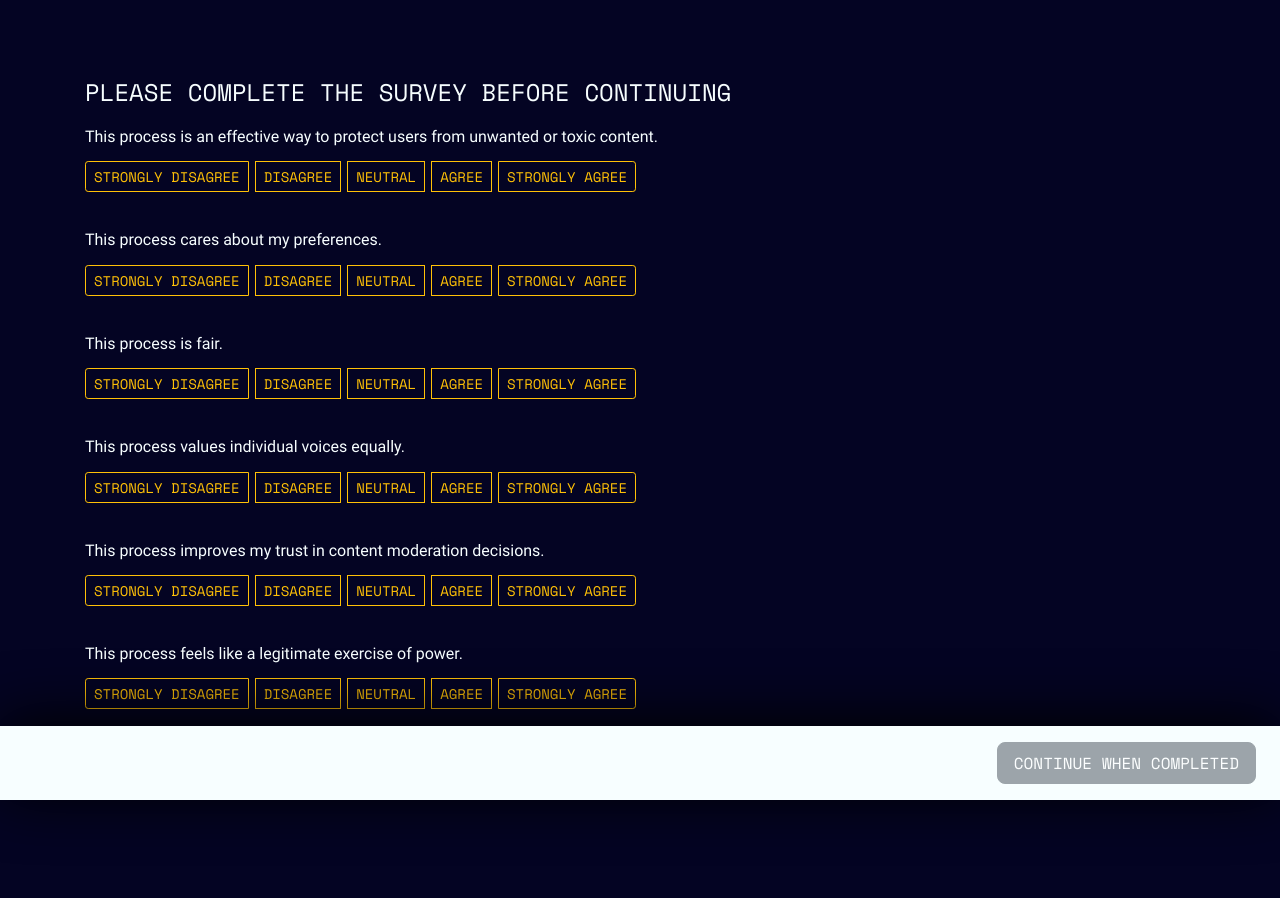
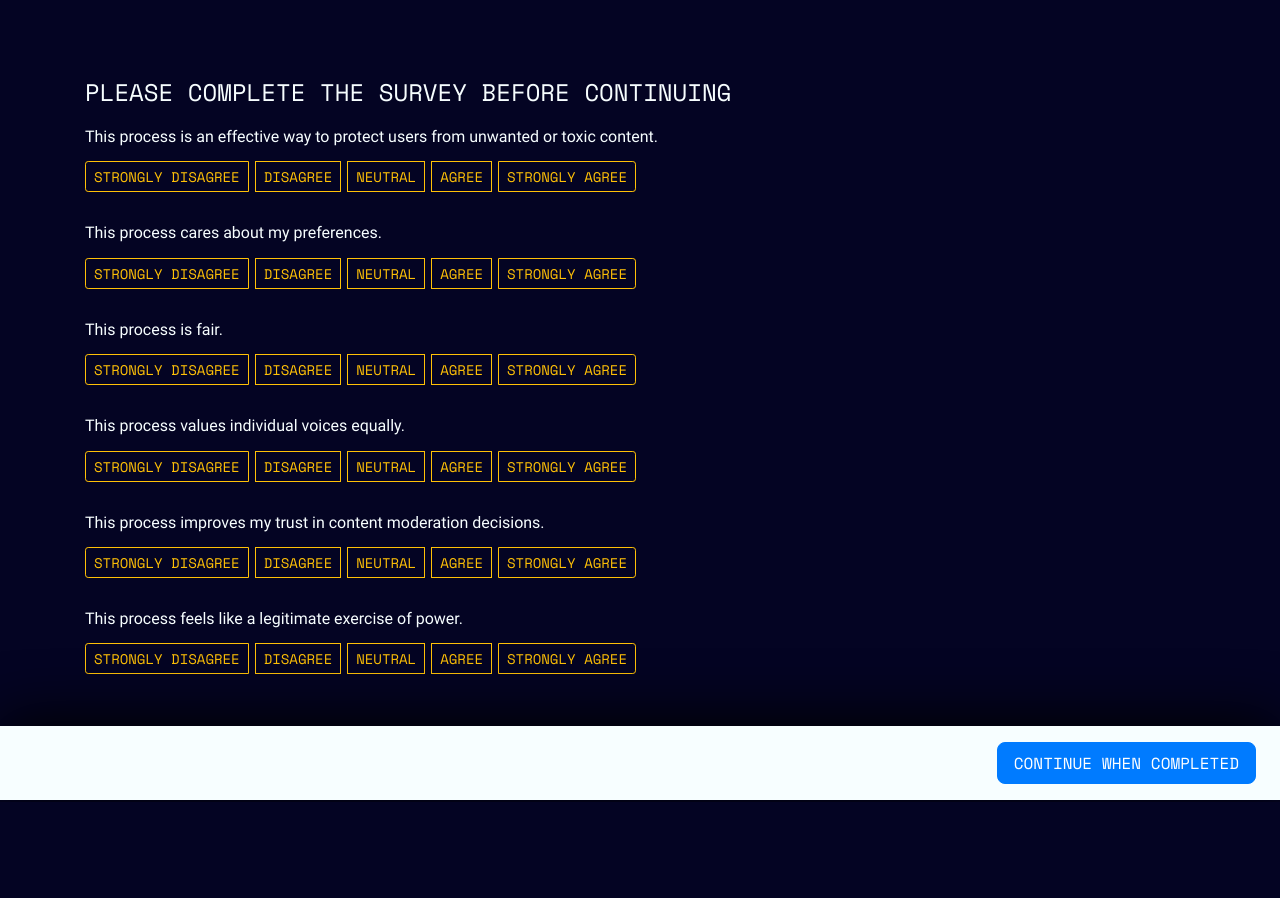
Before and after one commit to amyxzhang/digitaljuries2, a Django app: template juries/templates/juries/survey_control.html in a window 1280 px wide. After the commit the page ends 802 px from the top, so only its background shows below. Run offline with Django 3.2, Linux system fonts and the light colour scheme; the template is opened without the code that fills it, so the values that code supplies are empty; some libraries are stand-ins or nearby versions.

Commit message:
switch surveys from btns to radio inputs

```diff
--- a/juries/static/juries/css/style.css
+++ b/juries/static/juries/css/style.css
@@ -259,7 +259,6 @@ input, textarea {
   font-size: 16px;
   line-height: 1em;
   background: none !important;
-  color: #fff;
   font-family: "Roboto", Tahoma, Arial, sans-serif;
   vertical-align: top; }
 
--- a/juries/templates/juries/survey_complete.html
+++ b/juries/templates/juries/survey_complete.html
@@ -32,7 +32,7 @@
 				<label for="complete3">How invested did you feel in this experiment?</label>
 
 				<div class="btn-group btn-group-toggle" data-toggle="buttons" role="group" id="complete3">
-					<label class="btn btn-outline-warning"><input type="radio" name="options" id="option1" autocomplete="off"> Very ininvested</label>
+					<label class="btn btn-outline-warning"><input type="radio" name="options" id="option1" autocomplete="off"> Very uninvested</label>
 					<label class="btn btn-outline-warning"><input type="radio" name="options" id="option2" autocomplete="off"> Uninvested</label>
 					<label class="btn btn-outline-warning"><input type="radio" name="options" id="option3" autocomplete="off"> Neutral</label>
 					<label class="btn btn-outline-warning"><input type="radio" name="options" id="option2" autocomplete="off"> Invested</label>
--- a/juries/templates/juries/survey_control.html
+++ b/juries/templates/juries/survey_control.html
@@ -5,7 +5,7 @@
 {% block content %}
 
 <nav class="navbar navbar-expand-sm fixed-bottom panel justify-content-end">
-	<button class="btn btn-lg btn-secondary" disabled id="continue">Continue when completed</a>
+	<button class="btn btn-lg btn-primary" id="continue">Continue when completed</button>
 </nav>
 
 <main class="flex-shrink-0" role="main">
@@ -15,80 +15,80 @@
 <section class="container">
 	<h3>Please complete the survey before continuing</h3>
 
-	<form>
+	<form class="survey question">
 		<div class="form-group">
 			<label for="control1">This process is an effective way to protect users from unwanted or toxic content.</label>
 
-			<div class="btn-group btn-group-sm" role="group" id="control1">
-				<button type="button" class="btn btn-outline-warning" data-toggle="button" aria-pressed="false" autocomplete="off">Strongly disagree</button>
-				<button type="button" class="btn btn-outline-warning" data-toggle="button" aria-pressed="false" autocomplete="off">Disagree</button>
-				<button type="button" class="btn btn-outline-warning" data-toggle="button" aria-pressed="false" autocomplete="off">Neutral</button>
-				<button type="button" class="btn btn-outline-warning" data-toggle="button" aria-pressed="false" autocomplete="off">Agree</button>
-				<button type="button" class="btn btn-outline-warning" data-toggle="button" aria-pressed="false" autocomplete="off">Strongly agree</button>
+			<div class="btn-group btn-group-sm btn-group-toggle" data-toggle="buttons" role="group" id="control1">
+				<label class="btn btn-outline-warning"><input type="radio" name="options" id="option1" autocomplete="off"> Strongly Disagree</label>
+				<label class="btn btn-outline-warning"><input type="radio" name="options" id="option2" autocomplete="off"> Disagree</label>
+				<label class="btn btn-outline-warning"><input type="radio" name="options" id="option3" autocomplete="off"> Neutral</label>
+				<label class="btn btn-outline-warning"><input type="radio" name="options" id="option4" autocomplete="off"> Agree</label>
+				<label class="btn btn-outline-warning"><input type="radio" name="options" id="option5" autocomplete="off"> Strongly Agree</label>
 			</div>
 		</div>
 
 		<div class="form-group">
 			<label for="control2">This process cares about my preferences.</label>
 
-			<div class="btn-group btn-group-sm" role="group" id="control2">
-				<button type="button" class="btn btn-outline-warning" data-toggle="button" aria-pressed="false" autocomplete="off">Strongly disagree</button>
-				<button type="button" class="btn btn-outline-warning" data-toggle="button" aria-pressed="false" autocomplete="off">Disagree</button>
-				<button type="button" class="btn btn-outline-warning" data-toggle="button" aria-pressed="false" autocomplete="off">Neutral</button>
-				<button type="button" class="btn btn-outline-warning" data-toggle="button" aria-pressed="false" autocomplete="off">Agree</button>
-				<button type="button" class="btn btn-outline-warning" data-toggle="button" aria-pressed="false" autocomplete="off">Strongly agree</button>
+			<div class="btn-group btn-group-sm btn-group-toggle" data-toggle="buttons" role="group" id="control2">
+				<label class="btn btn-outline-warning"><input type="radio" name="options" id="option1" autocomplete="off"> Strongly Disagree</label>
+				<label class="btn btn-outline-warning"><input type="radio" name="options" id="option2" autocomplete="off"> Disagree</label>
+				<label class="btn btn-outline-warning"><input type="radio" name="options" id="option3" autocomplete="off"> Neutral</label>
+				<label class="btn btn-outline-warning"><input type="radio" name="options" id="option4" autocomplete="off"> Agree</label>
+				<label class="btn btn-outline-warning"><input type="radio" name="options" id="option5" autocomplete="off"> Strongly Agree</label>
 			</div>
 		</div>
 
 		<div class="form-group">
 			<label for="control3">This process is fair.</label>
 
-			<div class="btn-group btn-group-sm" role="group" id="control3">
-				<button type="button" class="btn btn-outline-warning" data-toggle="button" aria-pressed="false" autocomplete="off">Strongly disagree</button>
-				<button type="button" class="btn btn-outline-warning" data-toggle="button" aria-pressed="false" autocomplete="off">Disagree</button>
-				<button type="button" class="btn btn-outline-warning" data-toggle="button" aria-pressed="false" autocomplete="off">Neutral</button>
-				<button type="button" class="btn btn-outline-warning" data-toggle="button" aria-pressed="false" autocomplete="off">Agree</button>
-				<button type="button" class="btn btn-outline-warning" data-toggle="button" aria-pressed="false" autocomplete="off">Strongly agree</button>
+			<div class="btn-group btn-group-sm btn-group-toggle" data-toggle="buttons" role="group" id="control3">
+				<label class="btn btn-outline-warning"><input type="radio" name="options" id="option1" autocomplete="off"> Strongly Disagree</label>
+				<label class="btn btn-outline-warning"><input type="radio" name="options" id="option2" autocomplete="off"> Disagree</label>
+				<label class="btn btn-outline-warning"><input type="radio" name="options" id="option3" autocomplete="off"> Neutral</label>
+				<label class="btn btn-outline-warning"><input type="radio" name="options" id="option4" autocomplete="off"> Agree</label>
+				<label class="btn btn-outline-warning"><input type="radio" name="options" id="option5" autocomplete="off"> Strongly Agree</label>
 			</div>
 		</div>
 
 		<div class="form-group">
 			<label for="control4">This process values individual voices equally.</label>
 
-			<div class="btn-group btn-group-sm" role="group" id="control4">
-				<button type="button" class="btn btn-outline-warning" data-toggle="button" aria-pressed="false" autocomplete="off">Strongly disagree</button>
-				<button type="button" class="btn btn-outline-warning" data-toggle="button" aria-pressed="false" autocomplete="off">Disagree</button>
-				<button type="button" class="btn btn-outline-warning" data-toggle="button" aria-pressed="false" autocomplete="off">Neutral</button>
-				<button type="button" class="btn btn-outline-warning" data-toggle="button" aria-pressed="false" autocomplete="off">Agree</button>
-				<button type="button" class="btn btn-outline-warning" data-toggle="button" aria-pressed="false" autocomplete="off">Strongly agree</button>
+			<div class="btn-group btn-group-sm btn-group-toggle" data-toggle="buttons" role="group" id="control4">
+				<label class="btn btn-outline-warning"><input type="radio" name="options" id="option1" autocomplete="off"> Strongly Disagree</label>
+				<label class="btn btn-outline-warning"><input type="radio" name="options" id="option2" autocomplete="off"> Disagree</label>
+				<label class="btn btn-outline-warning"><input type="radio" name="options" id="option3" autocomplete="off"> Neutral</label>
+				<label class="btn btn-outline-warning"><input type="radio" name="options" id="option4" autocomplete="off"> Agree</label>
+				<label class="btn btn-outline-warning"><input type="radio" name="options" id="option5" autocomplete="off"> Strongly Agree</label>
 			</div>
 		</div>
 
 		<div class="form-group">
 			<label for="control5">This process improves my trust in content moderation decisions.</label>
 
-			<div class="btn-group btn-group-sm" role="group" id="control5">
-				<button type="button" class="btn btn-outline-warning" data-toggle="button" aria-pressed="false" autocomplete="off">Strongly disagree</button>
-				<button type="button" class="btn btn-outline-warning" data-toggle="button" aria-pressed="false" autocomplete="off">Disagree</button>
-				<button type="button" class="btn btn-outline-warning" data-toggle="button" aria-pressed="false" autocomplete="off">Neutral</button>
-				<button type="button" class="btn btn-outline-warning" data-toggle="button" aria-pressed="false" autocomplete="off">Agree</button>
-				<button type="button" class="btn btn-outline-warning" data-toggle="button" aria-pressed="false" autocomplete="off">Strongly agree</button>
+			<div class="btn-group btn-group-sm btn-group-toggle" data-toggle="buttons" role="group" id="control5">
+				<label class="btn btn-outline-warning"><input type="radio" name="options" id="option1" autocomplete="off"> Strongly Disagree</label>
+				<label class="btn btn-outline-warning"><input type="radio" name="options" id="option2" autocomplete="off"> Disagree</label>
+				<label class="btn btn-outline-warning"><input type="radio" name="options" id="option3" autocomplete="off"> Neutral</label>
+				<label class="btn btn-outline-warning"><input type="radio" name="options" id="option4" autocomplete="off"> Agree</label>
+				<label class="btn btn-outline-warning"><input type="radio" name="options" id="option5" autocomplete="off"> Strongly Agree</label>
 			</div>
 		</div>
 
 		<div class="form-group">
 			<label for="control6">This process feels like a legitimate exercise of power.</label>
 
-			<div class="btn-group btn-group-sm" role="group" id="control6">
-				<button type="button" class="btn btn-outline-warning" data-toggle="button" aria-pressed="false" autocomplete="off">Strongly disagree</button>
-				<button type="button" class="btn btn-outline-warning" data-toggle="button" aria-pressed="false" autocomplete="off">Disagree</button>
-				<button type="button" class="btn btn-outline-warning" data-toggle="button" aria-pressed="false" autocomplete="off">Neutral</button>
-				<button type="button" class="btn btn-outline-warning" data-toggle="button" aria-pressed="false" autocomplete="off">Agree</button>
-				<button type="button" class="btn btn-outline-warning" data-toggle="button" aria-pressed="false" autocomplete="off">Strongly agree</button>
+			<div class="btn-group btn-group-sm btn-group-toggle" data-toggle="buttons" role="group" id="control6">
+				<label class="btn btn-outline-warning"><input type="radio" name="options" id="option1" autocomplete="off"> Strongly Disagree</label>
+				<label class="btn btn-outline-warning"><input type="radio" name="options" id="option2" autocomplete="off"> Disagree</label>
+				<label class="btn btn-outline-warning"><input type="radio" name="options" id="option3" autocomplete="off"> Neutral</label>
+				<label class="btn btn-outline-warning"><input type="radio" name="options" id="option4" autocomplete="off"> Agree</label>
+				<label class="btn btn-outline-warning"><input type="radio" name="options" id="option5" autocomplete="off"> Strongly Agree</label>
 			</div>
 		</div>
 
-		<button type="submit" class="btn btn-primary" id="submit">Submit</button>
+		<!-- <button type="submit" class="btn btn-primary" id="submit">Submit</button> -->
 	</form>
 </section>
 
@@ -100,7 +100,7 @@
 
 <script>
 
-	$('#submit').on('click', function() {
+	$('#continue').on('click', function() {
 
 		var control1 = $('#control1').val();
 		var control2 = $('#control2').val();
@@ -124,14 +124,14 @@
 			url: '/controlsurvey_post',
 			data: data,
 			success: function(data) {
-				$('#continue').prop('disabled', false);
-				$('#continue').removeClass('btn-secondary');
-				$('#continue').addClass('btn-primary');
+				// $('#continue').prop('disabled', false);
+				// $('#continue').removeClass('btn-secondary');
+				// $('#continue').addClass('btn-primary');
 
 				var next_url = data.url;
-				$('#continue').on('click', function() {
+				// $('#continue').on('click', function() {
 					window.location = next_url + '&id=' + id;
-				});
+				// });
 			}
 		});
 		return false;
```
Also changed, not shown: juries/templates/juries/survey_demographics.html (+42 -48 lines), juries/templates/juries/survey_immersive.html (+37 -37 lines), juries/templates/juries/survey_morals.html (+44 -45 lines), juries/templates/juries/survey_scaleable.html (+37 -37 lines).
